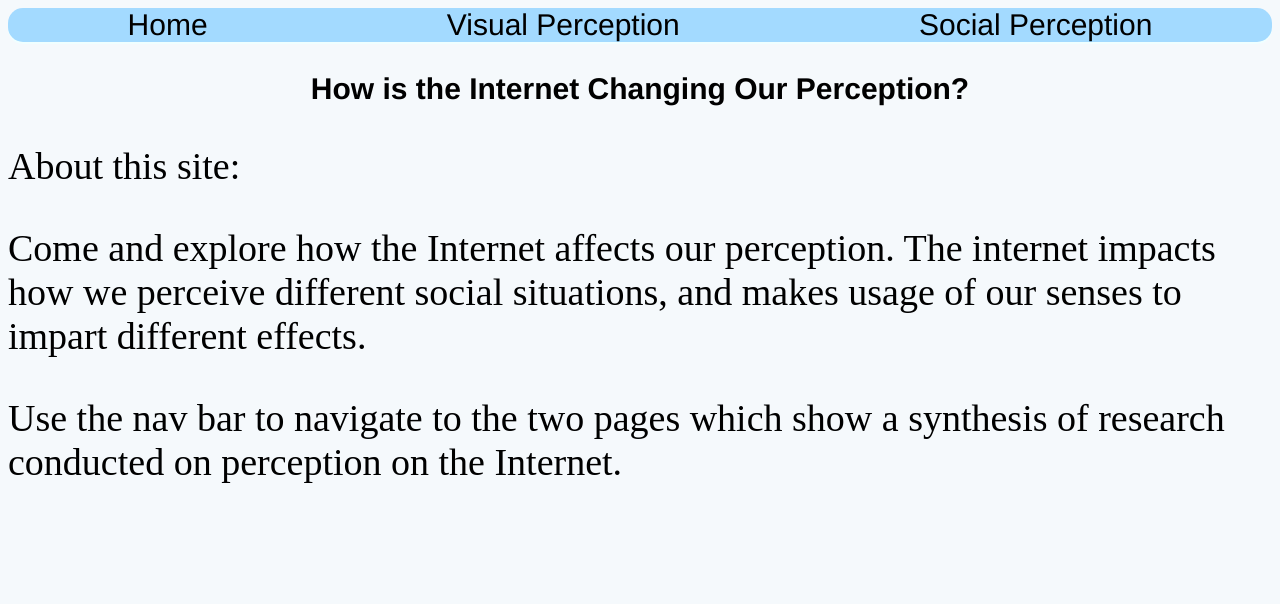
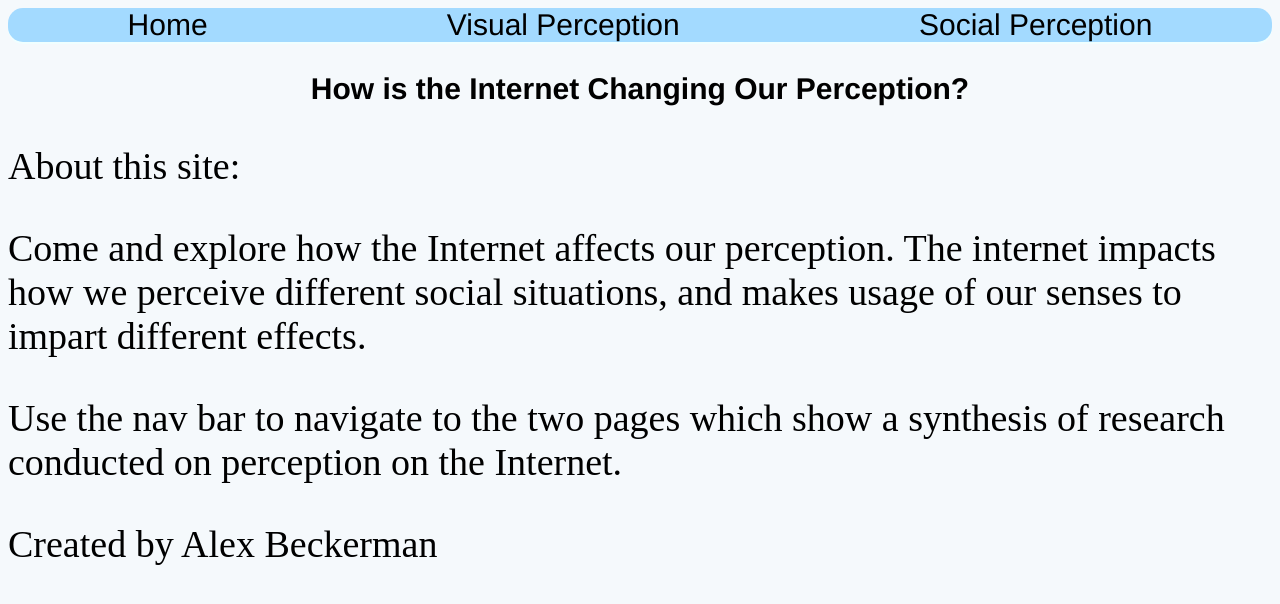
Before and after one commit to asBeckerman/csb-d261s1, a website: page index.html in a window 1280 px wide. Drawn offline with Linux system fonts and the light colour scheme.

Commit message:
Update index.html

```diff
--- a/index.html
+++ b/index.html
@@ -27,6 +27,8 @@
     <p>Come and explore how the Internet affects our perception. The internet impacts how we perceive different social situations, and makes usage of our senses to impart different effects. </p>
 
     <p>Use the nav bar to navigate to the two pages which show a synthesis of research conducted on perception on the Internet.</p>
+
+        <p>Created by Alex Beckerman</p>
 </div>
 </body>
 </html>
```
